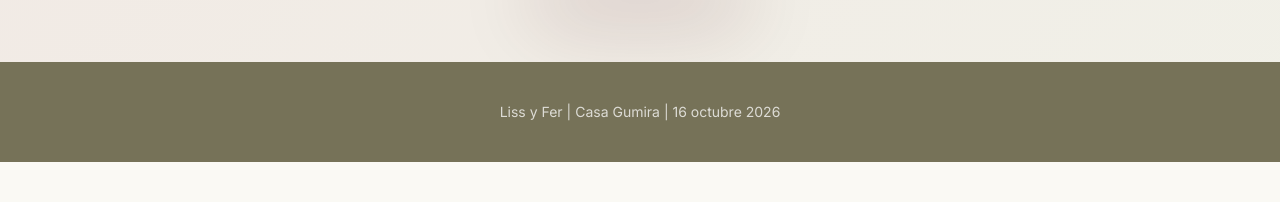
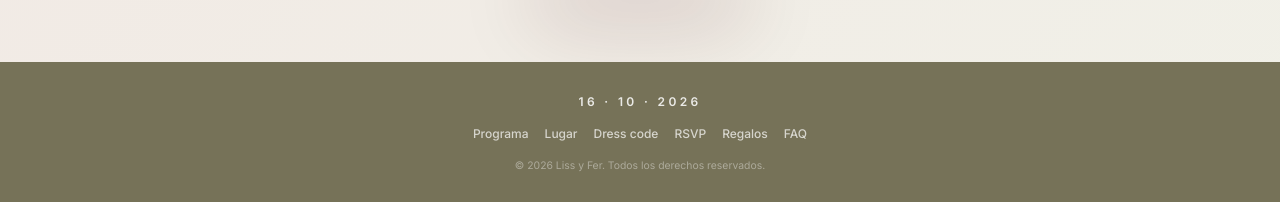
Before and after one commit to framosgo/liss-y-fer-weeding-website, a React (Vite) app in the folder apps/web/: page / in a window 1280 px wide. Shown: the part 746-948 px from the top of the page. Before the commit the page ends 908 px from the top, so only its background shows below. Built offline with nearby package versions, Linux system fonts and the light colour scheme; no server answers.

Commit message:
chore: update footer

```diff
--- a/apps/web/src/components/Layout.tsx
+++ b/apps/web/src/components/Layout.tsx
@@ -1,5 +1,6 @@
 import { Outlet } from 'react-router-dom';
 import { Nav } from '@/components/sections/Nav';
+import { Footer } from '@/components/sections/Footer';
 
 export function Layout() {
   return (
@@ -10,9 +11,7 @@ export function Layout() {
           <Outlet />
         </main>
       </div>
-      <footer className="bg-[#767258] py-10 text-center text-sm text-white/75">
-        Liss y Fer | Casa Gumira | 16 octubre 2026
-      </footer>
+      <Footer />
     </div>
   );
 }
--- /dev/null
+++ b/apps/web/src/components/sections/Footer.tsx
@@ -0,0 +1,41 @@
+import { Link } from 'react-router-dom';
+
+const footerLinks: [string, string][] = [
+  ['/programa', 'Programa'],
+  ['/lugar', 'Lugar'],
+  ['/dress-code', 'Dress code'],
+  ['/rsvp', 'RSVP'],
+  ['/regalos', 'Regalos'],
+  ['/faq', 'FAQ'],
+];
+
+export function Footer() {
+  return (
+    <footer className="bg-olive text-white">
+      <div className="section-shell flex flex-col items-center gap-4 px-6 py-8 text-center">
+        <p className="text-xs font-semibold uppercase tracking-[0.28em] text-white/85">
+          16 · 10 · 2026
+        </p>
+
+        <nav
+          aria-label="Enlaces del pie"
+          className="flex flex-wrap items-center justify-center gap-x-4 gap-y-1"
+        >
+          {footerLinks.map(([to, label]) => (
+            <Link
+              key={to}
+              to={to}
+              className="text-xs font-medium text-white/70 transition hover:text-white"
+            >
+              {label}
+            </Link>
+          ))}
+        </nav>
+
+        <p className="text-[0.65rem] text-white/40">
+          © {new Date().getFullYear()} Liss y Fer. Todos los derechos reservados.
+        </p>
+      </div>
+    </footer>
+  );
+}
```
